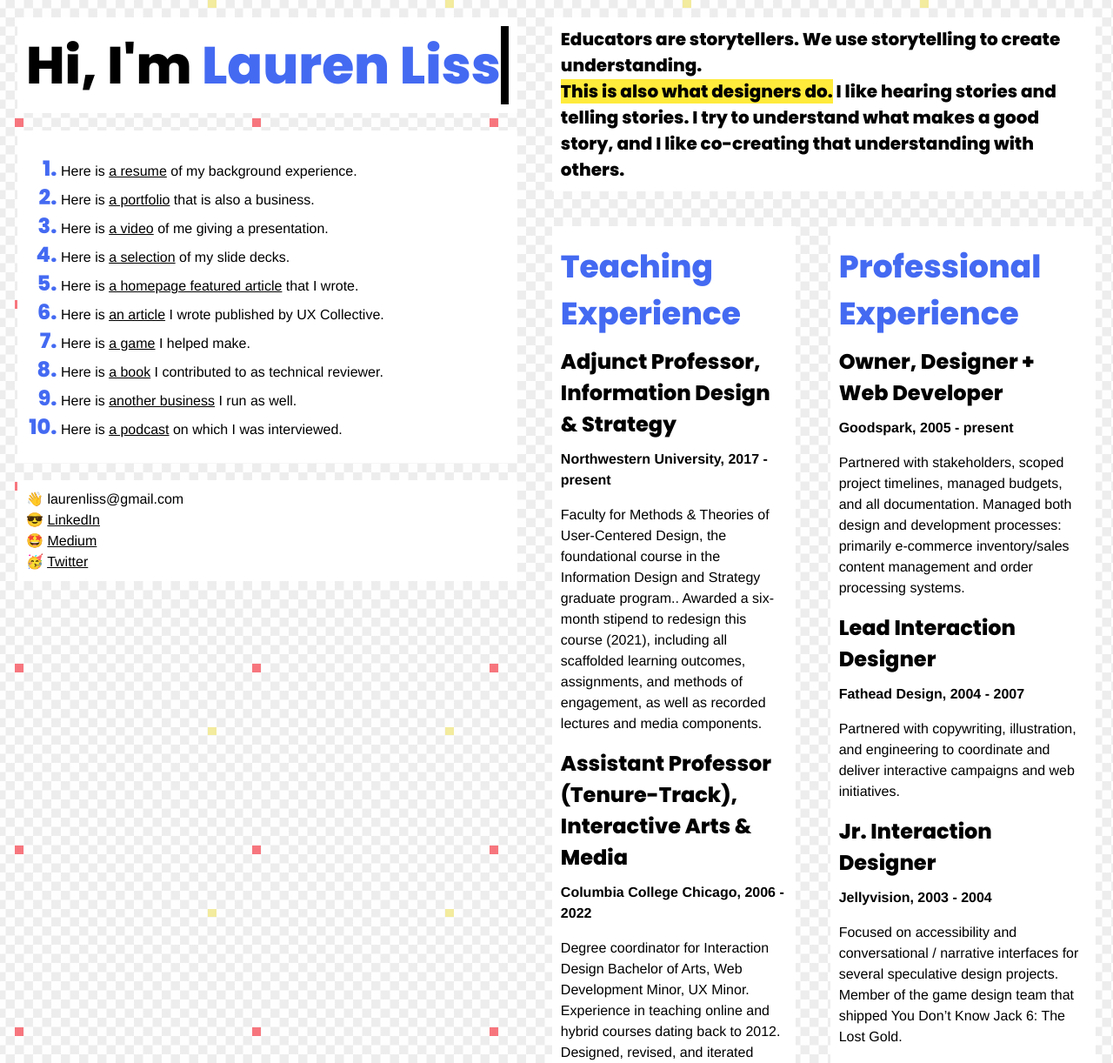
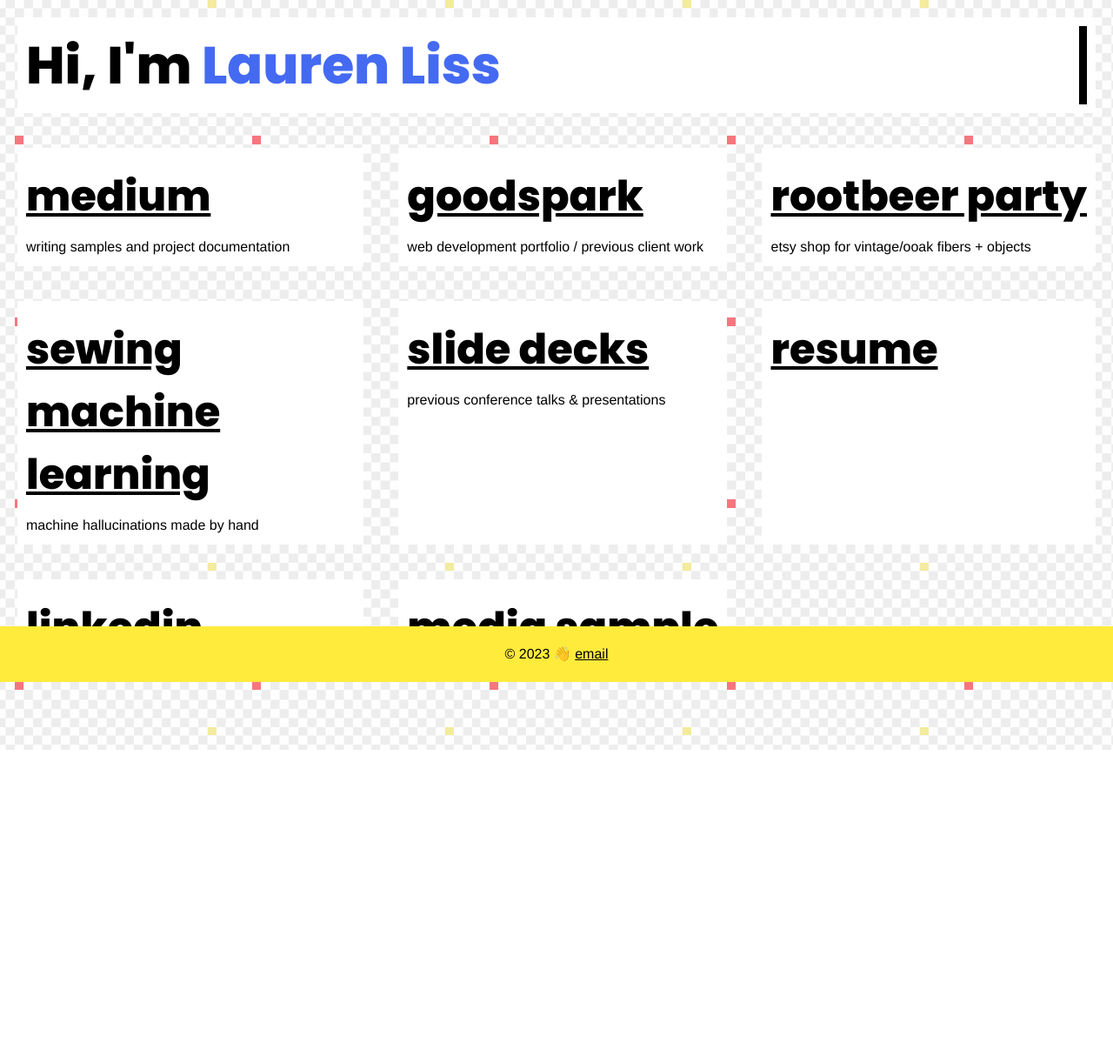
Before and after one commit to laurenliss/hello, a plain HTML site: page index.html in a window 1280 px wide. Shown: the top 1222 px of the page at 87% size. After the commit the page ends 862 px from the top, so only its background shows below. Drawn offline with Linux system fonts and the light colour scheme; files whose address does not match are found by name.

Commit message:
Add files via upload

```diff
--- a/index.html
+++ b/index.html
@@ -18,93 +18,57 @@
 </head>
 <body id="home">
 
-	<div class="grid-container">
-		<div class="grid-item">
 				<div class="typewriter box">
 					<h1>Hi, I'm <span class="blue">Lauren Liss</span></h1>
-
 				</div>
 
-			<div class="box">
-					<ol>
-						<li>Here is <a target="_blank" href="resume.pdf">a resume</a> of my background experience.</li>
-						<li>Here is <a target="_blank" href="https://goodspark.com">a portfolio</a> that is also a business.</li>
-						<li>Here is <a target="_blank" href="https://vimeo.com/369322606">a video</a> of me giving a presentation.</li>
-						<li>Here is <a href="decks.html">a selection</a> of my slide decks.</li>
-						<li>Here is <a target="_blank" href="https://medium.com/@laurenliss/embracing-possibilities-a-key-to-contingency-thinking-2836a8233d8?source=friends_link&sk=58721b44f70e23f645698bb6eab0b524">a homepage featured article</a> that I wrote.</li>
-						<li>Here is <a target="_blank" href="https://uxdesign.cc/hi-can-i-be-your-contingency-designer-fd742fde7c95?source=friends_link&sk=0170ab75d2f4b9433a5525b973fd8b97">an article</a> I wrote published by UX Collective.</li>
-						<li>Here is <a target="_blank" href="https://store.steampowered.com/app/260080/YOU_DONT_KNOW_JACK_Vol_6_The_Lost_Gold/">a game</a> I helped make.</li>
-						<li>Here is <a target="_blank" href="https://rosenfeldmedia.com/books/life-and-death-design/">a book</a> I contributed to as technical reviewer.</li>
-						<li>Here is <a href="https://www.etsy.com/shop/rootbeerparty">another business</a> I run as well.</li>
-						<li>Here is <a target="_blank" href="https://podcasts.apple.com/us/podcast/episodio-32-lauren-liss-failure-in-design-is-ok/id1464454956?i=1000464788609">a podcast</a> on which I was interviewed.</li>
-					</ol>
+				<div class="grid-container">
+					<div class="grid-item box">
+						<h2><a href="https://medium.com/@laurenliss">medium</a></h2>
+						writing samples and project documentation
 					</div>
 
-
-			<div class="box">
-				👋 laurenliss@gmail.com<br />
-				😎 <a href="https://www.linkedin.com/in/lauren-liss/">LinkedIn</a><br />
-				🤩 <a href="https://medium.com/@laurenliss">Medium</a><br />
-				🥳 <a href="https://twitter.com/laurenteresa">Twitter</a><br />
+					<div class="grid-item box">
+						<h2><a href="https://www.etsy.com/shop/rootbeerparty">goodspark</a></h2>
+						web development portfolio / previous client work
 					</div>
 
+					<div class="grid-item box">
+						<h2><a href="https://www.etsy.com/shop/rootbeerparty">rootbeer party</a></h2>
+						etsy shop for vintage/ooak fibers + objects
 					</div>
 
-		<div class="grid-item">
-			<h6 class="box">Educators are storytellers. We use storytelling to create understanding.<br />
-			<strong class="yellow">This is also what designers do.</strong> I like hearing stories and telling stories. I try to understand what makes a good story, and I like co-creating that understanding with others. </h6>
-		<div class="grid-container">
 					<div class="grid-item box">
-			<h3 class="blue">Teaching Experience</h3>
+						<h2><a href="https://www.instagram.com/sewingmachinelearning/">sewing machine learning</a></h2>
+						machine hallucinations made by hand
+					</div>
 
-			<h5>Adjunct Professor, Information Design & Strategy</h5>
-			<strong>Northwestern University, 2017 - present</strong>
+					<div class="grid-item box">
+						<h2><a href="decks.html">slide decks</a></h2>
+						previous conference talks & presentations
+					</div>
 
-			<p>Faculty for Methods & Theories of User-Centered Design, the foundational course in the Information
-			Design and Strategy graduate program.. Awarded a six-month stipend to redesign this course
-			(2021), including all scaffolded learning outcomes, assignments, and methods of engagement, as
-			well as recorded lectures and media components.</p>
+					<div class="grid-item box">
+						<h2><a href="https://docs.google.com/document/d/e/2PACX-1vQZdiCK7l5yRVGylFNHBJyHvIHOJtQyCva8meRez7_uYYSZbFky61ueTZc5j-jyQPBqaZyGw3ATI3_z/pub">resume</a></h2>
+					</div>
 
-			<h5>Assistant Professor (Tenure-Track), Interactive Arts & Media</h5>
-			<strong>Columbia College Chicago, 2006 - 2022</strong>
+					<div class="grid-item box">
+						<h2><a href="https://www.linkedin.com/in/lauren-liss/">linkedin</a></h2>
+					</div>
 
-			<p>Degree coordinator for Interaction Design Bachelor of Arts, Web Development Minor, UX
-			Minor. Experience in teaching online and hybrid courses dating back to 2012. Designed, revised,
-			and iterated curriculum for dozens of new and existing/evolving courses.</p>
-
-			</div><div class="grid-item box">
-			<h3 class="blue">Professional Experience</h3>
-			<h5>Owner, Designer + Web Developer</h5>
-			<strong>Goodspark, 2005 - present</strong>
-			<p>Partnered with stakeholders, scoped project timelines, managed budgets, and all documentation.
-			Managed both design and development processes: primarily e-commerce inventory/sales content
-			management and order processing systems.</p>
-
-			<h5>Lead Interaction Designer</h5>
-			<strong>Fathead Design, 2004 - 2007</strong>
-			<p>Partnered with copywriting, illustration, and engineering to coordinate and deliver interactive
-			campaigns and web initiatives.</p>
-
-			<h5>Jr. Interaction Designer</h5>
-			<strong>Jellyvision, 2003 - 2004</strong>
-			<p>Focused on accessibility and conversational / narrative interfaces for several speculative design
-			projects. Member of the game design team that shipped You Don’t Know Jack 6: The Lost Gold.</p>
-		</div>
+					<div class="grid-item box">
+						<h2><a href="https://vimeo.com/369322606">media sample</a></h2>
 					</div>
 		</div>
 
-
-</div>
-
-
+		<div class="footer">
+			<div class="yellow">
 				<p class="bye">&copy; <script>
 				/* what is time even? */
 				var whereami = new Date().getFullYear()
 				document.write(whereami)
-			</script> <a href="https://eggplayground.netlify.app/" target="_blank">🐓</a></p>
-
-
-
-
+				</script> 👋  <a href="mailto:laurenliss@gmail.com">email</a></p>
+			</div>
+		</div>
 </body>
 </html>
```
Lines whose indentation alone changed are shown as unchanged.
